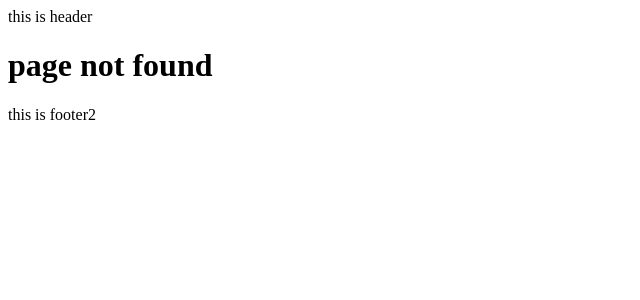
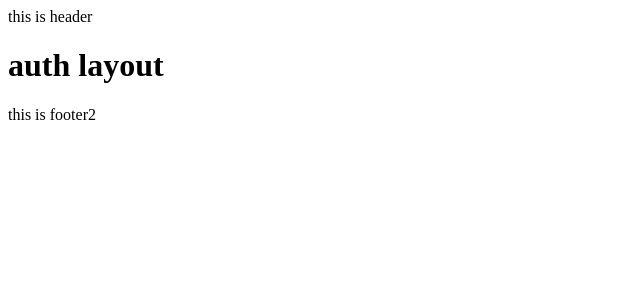
Before and after one commit to Shivite/k2globe-app, a Next.js app: page /login in a window 1280 px wide. Before the commit this address had no page. Shown: the top 300 px of the page, without its empty margins (0-640 px from the left). Built offline with nearby package versions, Linux system fonts and the light colour scheme.

Commit message:
Group layouts

```diff
--- /dev/null
+++ b/src/app/(auth)/(with-auth-layout)/layout.tsx
@@ -0,0 +1,3 @@
+export default function AuthLayout() {
+    return <h1>auth layout</h1>
+}
--- /dev/null
+++ b/src/app/(auth)/(with-auth-layout)/login/page.tsx
@@ -0,0 +1,3 @@
+export default function Login() {
+    return <h1>login page</h1>
+}
--- /dev/null
+++ b/src/app/(auth)/(with-auth-layout)/register/page.tsx
@@ -0,0 +1,3 @@
+export default function Login() {
+    return <h1>Register page</h1>
+}
--- /dev/null
+++ b/src/app/(auth)/forget-password/page.tsx
@@ -0,0 +1,3 @@
+export default function Login() {
+    return <h1>Forget Password</h1>
+}
```
